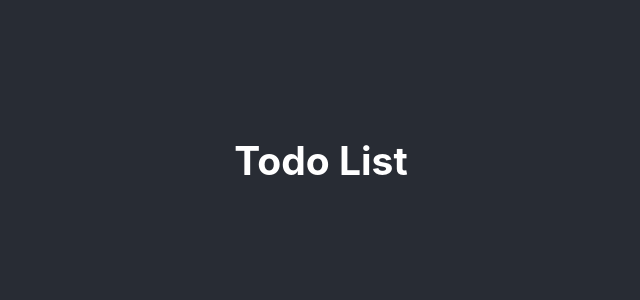
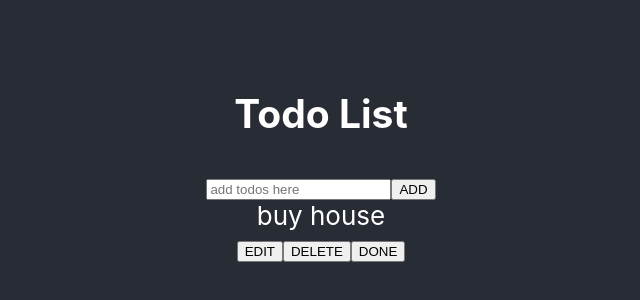
Before and after one commit to priyahandekar/todo-list-react, a React (Create React App) app: page / in a window 1280 px wide. Shown: the part 240-540 px from the top of the page, without its empty margins (319-959 px from the left). Built offline with nearby package versions, Linux system fonts and the light colour scheme.

Commit message:
components setup

```diff
--- a/src/App.js
+++ b/src/App.js
@@ -1,10 +1,12 @@
-import './App.css';
+import "./App.css";
+import Container from "./components/Container";
 
 function App() {
 	return (
 		<div className="App">
 			<header className="App-header">
 				<h2>Todo List</h2>
+				<Container />
 			</header>
 		</div>
 	);
--- /dev/null
+++ b/src/components/Container.js
@@ -0,0 +1,14 @@
+import React from "react";
+import Header from "./Header";
+import TodoList from "./TodoList";
+
+const Container = () => {
+	return (
+		<div>
+			<Header />
+			<TodoList />
+		</div>
+	);
+};
+
+export default Container;
--- /dev/null
+++ b/src/components/Header.js
@@ -0,0 +1,12 @@
+import React from "react";
+
+const Header = () => {
+    return (
+        <div>
+            <input type="text" placeholder="add todos here"></input>
+            <button>ADD</button>
+        </div>
+    )
+}
+
+export default Header;
--- /dev/null
+++ b/src/components/TodoItem.js
@@ -0,0 +1,16 @@
+import React from "react";
+
+const TodoItem = ({ name, id }) => {
+	return (
+		<div>
+			<div>buy house</div>
+			<div>
+				<button>EDIT</button>
+				<button>DELETE</button>
+				<button>DONE</button>
+			</div>
+		</div>
+	);
+};
+
+export default TodoItem;
--- /dev/null
+++ b/src/components/TodoList.js
@@ -0,0 +1,12 @@
+import React from "react";
+import TodoItem from "./TodoItem";
+
+const TodoList = () => {
+	return (
+		<div>
+			<TodoItem />
+		</div>
+	);
+};
+
+export default TodoList;
```
Lines whose indentation alone changed are shown as unchanged.
